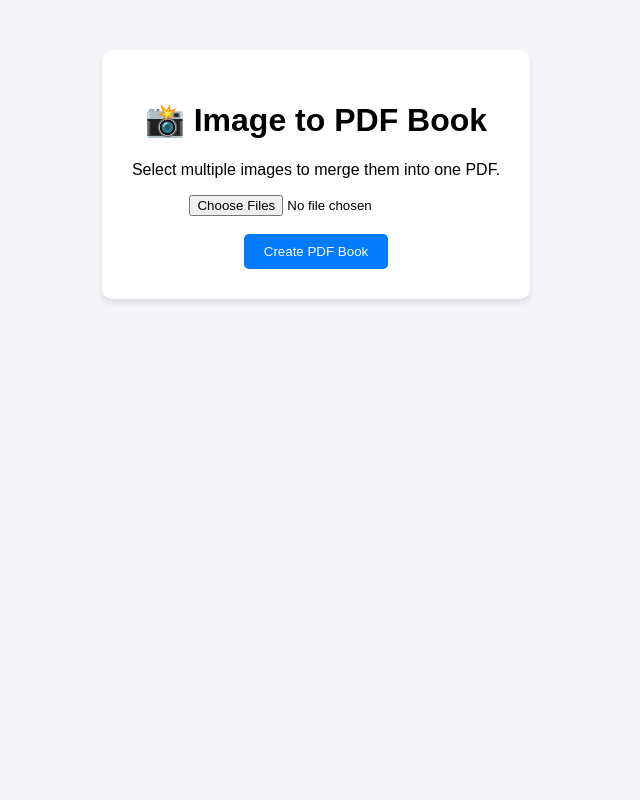
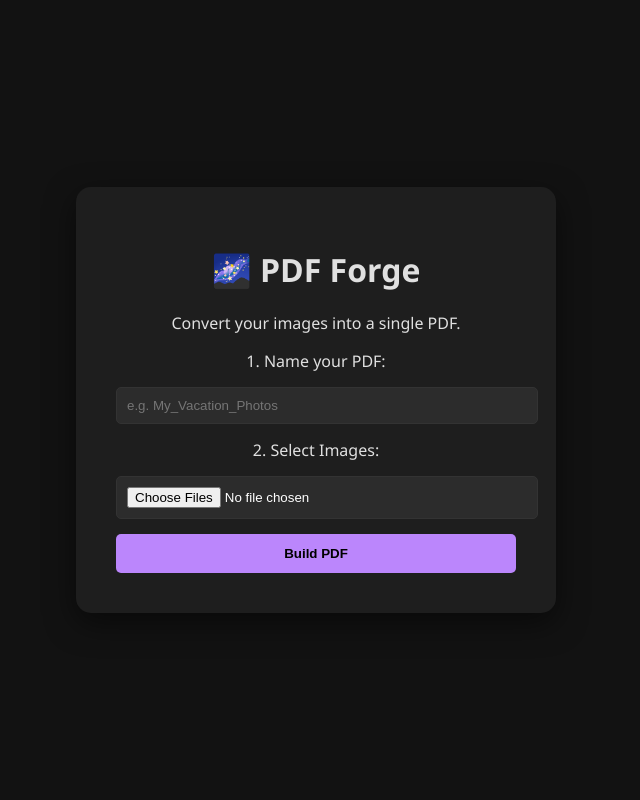
Before and after one commit to DevSolanki-works/PDF-Converter, a Flask app: page / in a window 1280 px wide. Shown: the whole page, without its empty margins (324-964 px from the left). Run offline with Flask 3, Linux system fonts and the light colour scheme.

Commit message:
Custom name, Dark Mode and Unique ID

```diff
--- a/app.py
+++ b/app.py
@@ -1,4 +1,5 @@
 import os
+import uuid
 from flask import Flask, render_template, request, send_file
 import img2pdf
 
@@ -13,25 +14,30 @@ def index():
 def convert():
     uploaded_files = request.files.getlist("files")
 
+    custom_name = request.form.get("pdf_name") or "my_pdf"
+
     if not uploaded_files or uploaded_files[0].filename == '':
         return "No Files Selected"
 
+    unique_id = str(uuid.uuid4())
+    user_session_folder = os.path.join(UPLOAD_FOLDER, unique_id)
+    os.makedirs(user_session_folder)
+
     file_paths = []
-
     for file in uploaded_files:
         path = os.path.join(UPLOAD_FOLDER, file.filename)
         file.save(path)
         file_paths.append(path)
 
-    output_pdf = os.path.join(UPLOAD_FOLDER, "merged_document.pdf")
+    output_pdf_path = os.path.join(user_session_folder, f"{custom_name}.pdf")
 
-    with open(output_pdf, "wb") as f:
+    with open(output_pdf_path, "wb") as f:
         f.write(img2pdf.convert(file_paths))
 
     for path in file_paths:
         os.remove(path)
 
-    return send_file(output_pdf, as_attachment=True)
+    return send_file(output_pdf_path, as_attachment=True, download_name=f"{custom_name}.pdf")
 
 if __name__ == '__main__':
     if not os.path.exists(UPLOAD_FOLDER):
--- a/templates/index.html
+++ b/templates/index.html
@@ -1,22 +1,60 @@
 <!DOCTYPE html>
-<html>
+<html lang="en">
 <head>
+    <meta charset="UTF-8">
     <title>Pro PDF Converter</title>
     <style>
-        body { font-family: sans-serif; text-align: center; margin-top: 50px; background: #f4f4f9; }
-        .container { background: white; padding: 30px; border-radius: 10px; display: inline-block; box-shadow: 0 4px 6px rgba(0,0,0,0.1); }
-        button { background: #007bff; color: white; border: none; padding: 10px 20px; border-radius: 5px; cursor: pointer; }
-        button:hover { background: #0056b3; }
+        :root {
+            --bg: #121212;
+            --card: #1e1e1e;
+            --text: #e0e0e0;
+            --primary: #bb86fc;
+            --accent: #03dac6;
+        }
+
+        body {
+            background-color: var(--bg);
+            color: var(--text);
+            font-family: 'Segoe UI', sans-serif;
+            display: flex; justify-content: center; align-items: center; height: 100vh; margin: 0;
+        }
+
+        .container {
+            background: var(--card);
+            padding: 40px;
+            border-radius: 15px;
+            box-shadow: 0 10px 30px rgba(0,0,0,0.5);
+            text-align: center; width: 400px;
+        }
+
+        input[type="text"], input[type="file"] {
+            width: 100%; padding: 10px; margin: 15px 0;
+            border-radius: 5px; border: 1px solid #333;
+            background: #2c2c2c; color: white;
+        }
+
+        button {
+            background: var(--primary); color: #000; font-weight: bold;
+            border: none; padding: 12px 25px; border-radius: 5px; cursor: pointer;
+            width: 100%; transition: 0.3s;
+        }
+
+        button:hover { background: var(--accent); transform: translateY(-2px); }
     </style>
 </head>
 <body>
     <div class="container">
-        <h1>📸 Image to PDF Book</h1>
-        <p>Select multiple images to merge them into one PDF.</p>
+        <h1>🌌 PDF Forge</h1>
+        <p>Convert your images into a single PDF.</p>
+
         <form action="/convert" method="post" enctype="multipart/form-data">
-            <input type="file" name="files" multiple>
-            <br><br>
-            <button type="submit">Create PDF Book</button>
+            <label>1. Name your PDF:</label>
+            <input type="text" name="pdf_name" placeholder="e.g. My_Vacation_Photos">
+
+            <label>2. Select Images:</label>
+            <input type="file" name="files" multiple required>
+
+            <button type="submit">Build PDF</button>
         </form>
     </div>
 </body>
```
